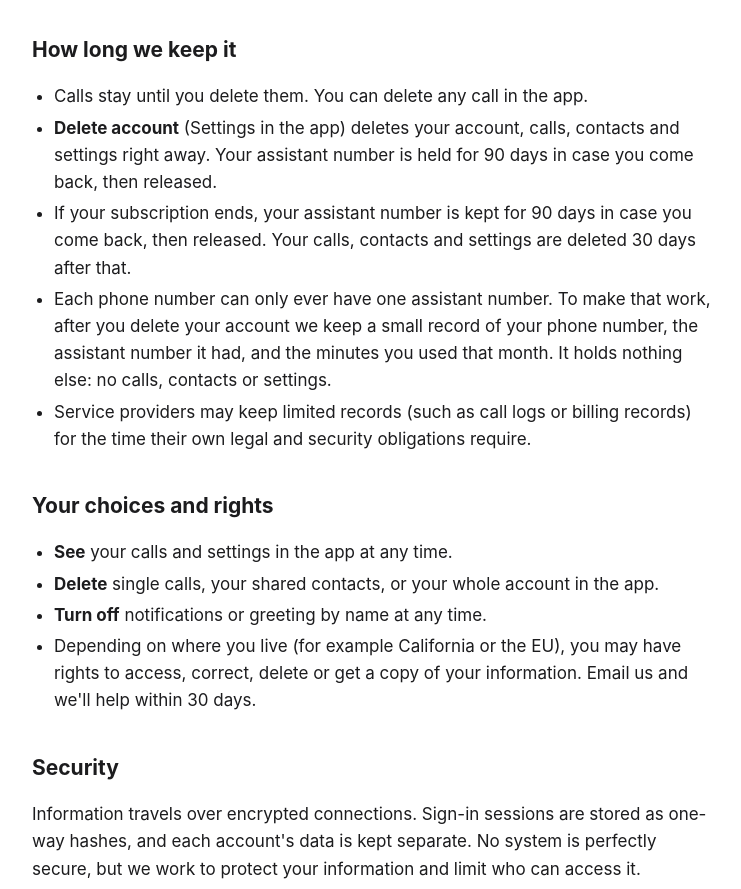
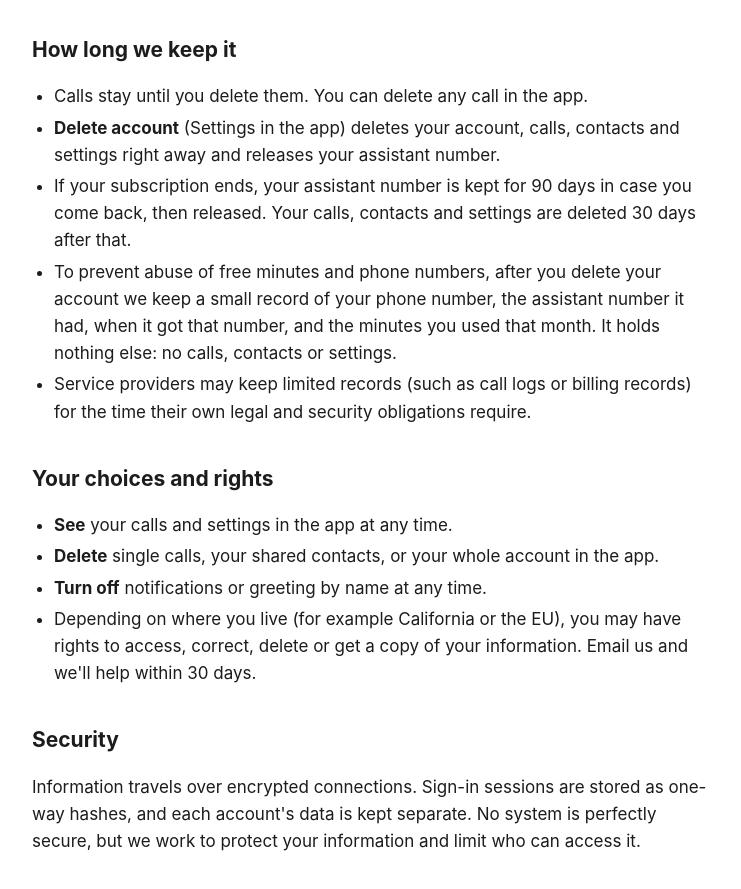
Before and after one commit to darpanbhatta/callbird, a plain HTML site: page privacy.html in a window 1280 px wide. Shown: the part 2956-3845 px from the top of the page, without its empty margins (268-1009 px from the left). Drawn offline with Linux system fonts and the light colour scheme.

Commit message:
Deleting an account releases the number right away; cancelled numbers held 90 days
Co-Authored-By: Claude Opus 5.5 <noreply@anthropic.com>

```diff
--- a/privacy.html
+++ b/privacy.html
@@ -96,11 +96,11 @@ something you said deleted, contact the CallBird user you called, or email us.</
 <ul>
   <li>Calls stay until you delete them. You can delete any call in the app.</li>
   <li><strong>Delete account</strong> (Settings in the app) deletes your account, calls, contacts and settings
-      right away. Your assistant number is held for 90 days in case you come back, then released.</li>
+      right away and releases your assistant number.</li>
   <li>If your subscription ends, your assistant number is kept for 90 days in case you come back, then released.
       Your calls, contacts and settings are deleted 30 days after that.</li>
-  <li>Each phone number can only ever have one assistant number. To make that work, after you delete your account
-      we keep a small record of your phone number, the assistant number it had, and the minutes you used that
+  <li>To prevent abuse of free minutes and phone numbers, after you delete your account we keep a small record of
+      your phone number, the assistant number it had, when it got that number, and the minutes you used that
       month. It holds nothing else: no calls, contacts or settings.</li>
   <li>Service providers may keep limited records (such as call logs or billing records) for the time their own
       legal and security obligations require.</li>
```
Also changed, not shown: index.html (+2 -2 lines).
